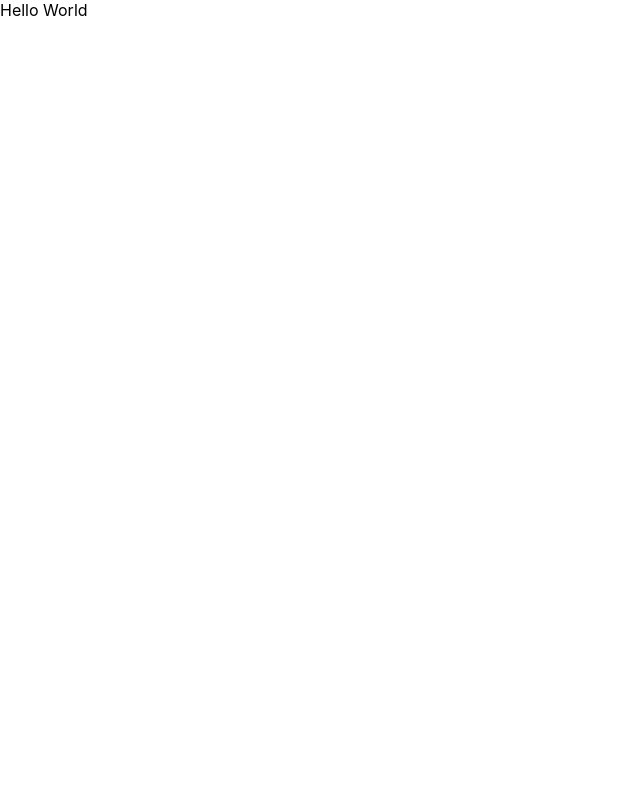
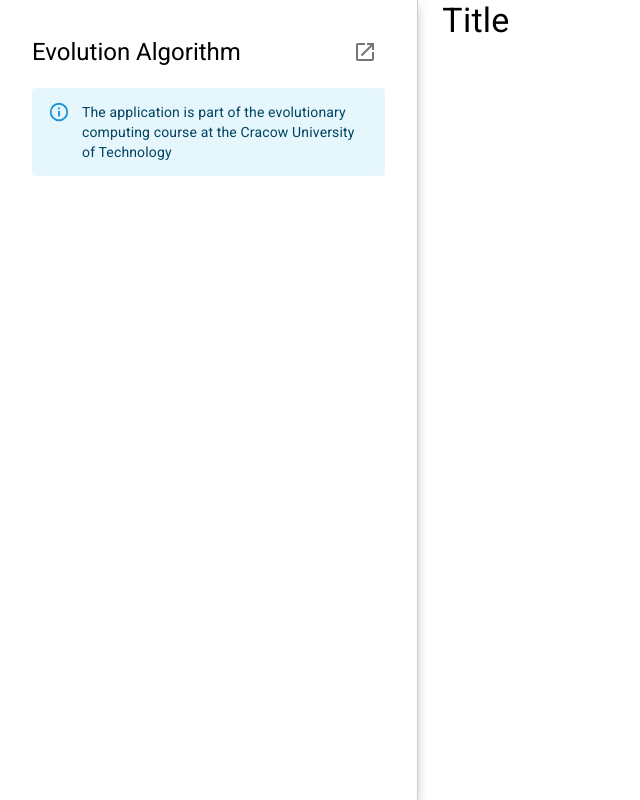
Before and after one commit to Michal99Zajac/evolution-algorithm-app, a Next.js app: page / in a window 1280 px wide. Shown: the whole page, without its empty margins (0-640 px from the left). Built offline with nearby package versions, Linux system fonts and the light colour scheme.

Commit message:
feat(app): add description modal

```diff
--- a/package.json
+++ b/package.json
@@ -14,6 +14,8 @@
   "dependencies": {
     "@emotion/react": "^11.10.5",
     "@emotion/styled": "^11.10.5",
+    "@fontsource/roboto": "^4.5.8",
+    "@mui/icons-material": "^5.10.9",
     "@mui/material": "^5.10.13",
     "@types/node": "18.11.9",
     "@types/react": "18.0.25",
--- a/pages/_app.tsx
+++ b/pages/_app.tsx
@@ -1,3 +1,8 @@
+import '@fontsource/roboto/300.css'
+import '@fontsource/roboto/400.css'
+import '@fontsource/roboto/500.css'
+import '@fontsource/roboto/700.css'
+
 import type { AppProps } from 'next/app'
 
 import '@/styles/globals.css'
--- a/pages/index.tsx
+++ b/pages/index.tsx
@@ -1,5 +1,91 @@
+import { Alert, Container, Box, IconButton, Modal, Card, Link } from '@mui/material'
+import Typography from '@mui/material/Typography'
 import Head from 'next/head'
+import OpenInNewIcon from '@mui/icons-material/OpenInNew'
+import { useState } from 'react'
+
+import classes from '@/styles/root.module.css'
 
 export default function Home() {
-  return <div>Hello World</div>
+  const [isOpen, setIsOpen] = useState(false)
+
+  return (
+    <>
+      <div style={{ display: 'flex' }}>
+        <div className={classes.drawer}>
+          <Box display="flex" justifyContent="space-between" alignItems="center" mb="16px">
+            <Typography variant="h5">Evolution Algorithm</Typography>
+            <IconButton onClick={() => setIsOpen(true)} aria-label="open description">
+              <OpenInNewIcon />
+            </IconButton>
+          </Box>
+          <Alert severity="info">
+            The application is part of the evolutionary computing course at the Cracow University of
+            Technology
+          </Alert>
+        </div>
+        <Container style={{ flexGrow: 1 }}>
+          <Typography variant="h4">Title</Typography>
+        </Container>
+      </div>
+      <Modal
+        open={isOpen}
+        onClose={() => setIsOpen(false)}
+        aria-labelledby="Evolution Algorithm"
+        aria-describedby="Evolution Algorithm description modal"
+      >
+        <Card
+          sx={{
+            position: 'absolute',
+            top: '50px',
+            left: 0,
+            right: 0,
+            marginLeft: 'auto',
+            marginRight: 'auto',
+            width: 720,
+            padding: '32px',
+          }}
+          variant="outlined"
+        >
+          <Typography variant="h5" mb="16px">
+            Evolution Algorithm
+          </Typography>
+          <Typography variant="body1" mb="16px">
+            In computational intelligence (CI), an evolutionary algorithm (EA) is a subset of
+            evolutionary computation, a generic population-based metaheuristic optimization
+            algorithm. An EA uses mechanisms inspired by biological evolution, such as reproduction,
+            mutation, recombination, and selection. Candidate solutions to the optimization problem
+            play the role of individuals in a population, and the fitness function determines the
+            quality of the solutions. Evolution of the population then takes place after the
+            repeated application of the above operators.
+            <Box mt="8px">
+              For full description, see{' '}
+              <Link href="https://en.wikipedia.org/wiki/Evolutionary_algorithm">wikipedia</Link>
+            </Box>
+          </Typography>
+          <Typography variant="h5" mb="16px">
+            Implementation
+          </Typography>
+          <Typography variant="body1" mb="16px">
+            The following is an example of a generic single-objective genetic algorithm.
+            <br /> Step One: Generate the initial population of individuals randomly. (First
+            generation)
+            <br /> Step Two: Repeat the following regenerational steps until termination:
+            <ol>
+              <li>
+                Evaluate the fitness of each individual in the population (time limit, sufficient
+                fitness achieved, etc.)
+              </li>
+              <li>Select the fittest individuals for reproduction. (Parents)</li>
+              <li>
+                Breed new individuals through crossover and mutation operations to give birth to
+                offspring.
+              </li>
+              <li>Replace the least-fit individuals of the population with new individuals.</li>
+            </ol>
+          </Typography>
+        </Card>
+      </Modal>
+    </>
+  )
 }
--- /dev/null
+++ b/styles/root.module.css
@@ -0,0 +1,11 @@
+.drawer {
+  width: 600px;
+  height: 100vh;
+  position: sticky;
+  overflow: auto;
+  overflow-y: overlay;
+  border-right: 1px solid #cccccc;
+  box-shadow: 0px 5px 10px #cccccc;
+  padding: 32px;
+  box-sizing: border-box;
+}
```
Also changed, not shown: 1 other file (tests, documents, lock files or other folders).
